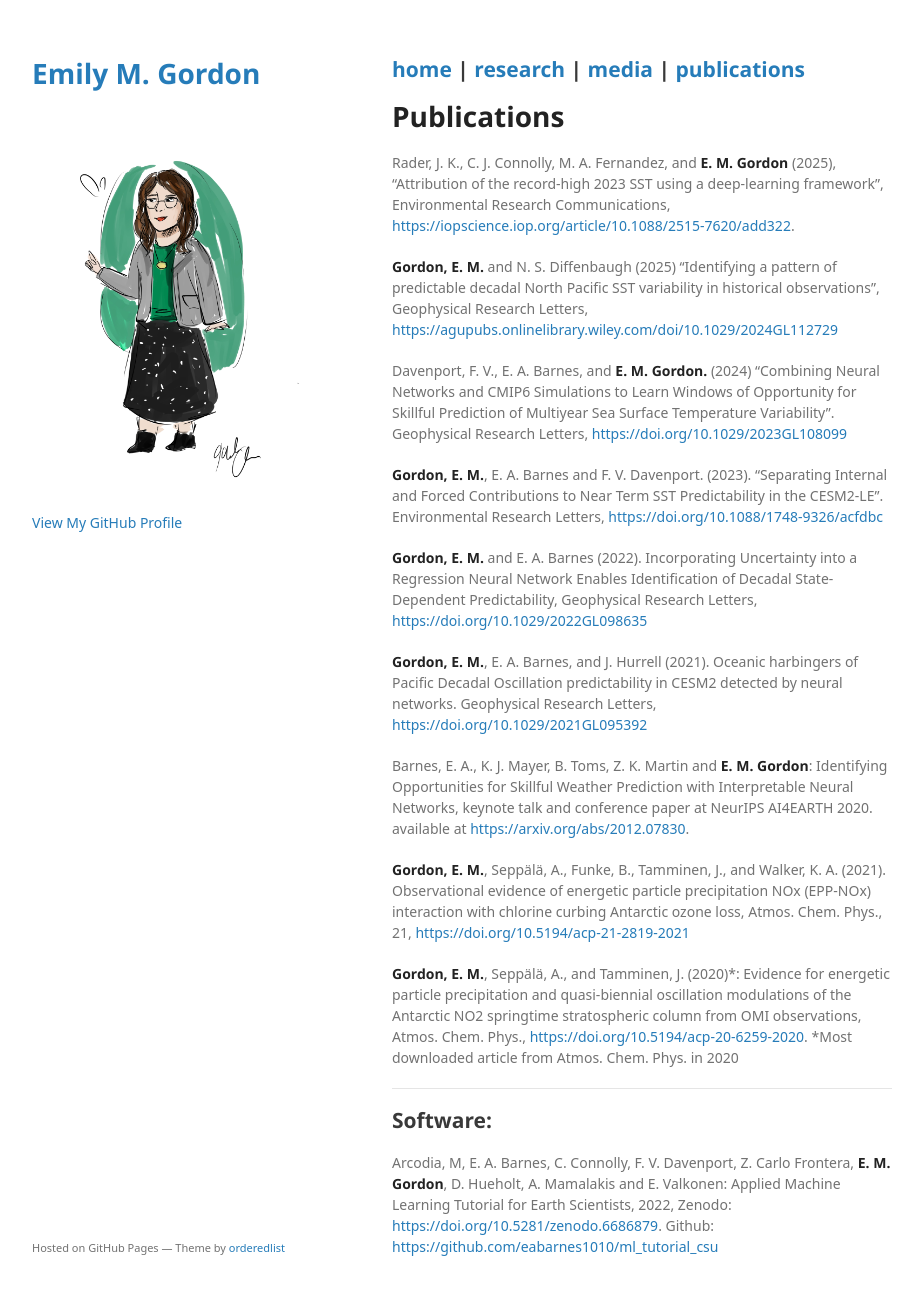
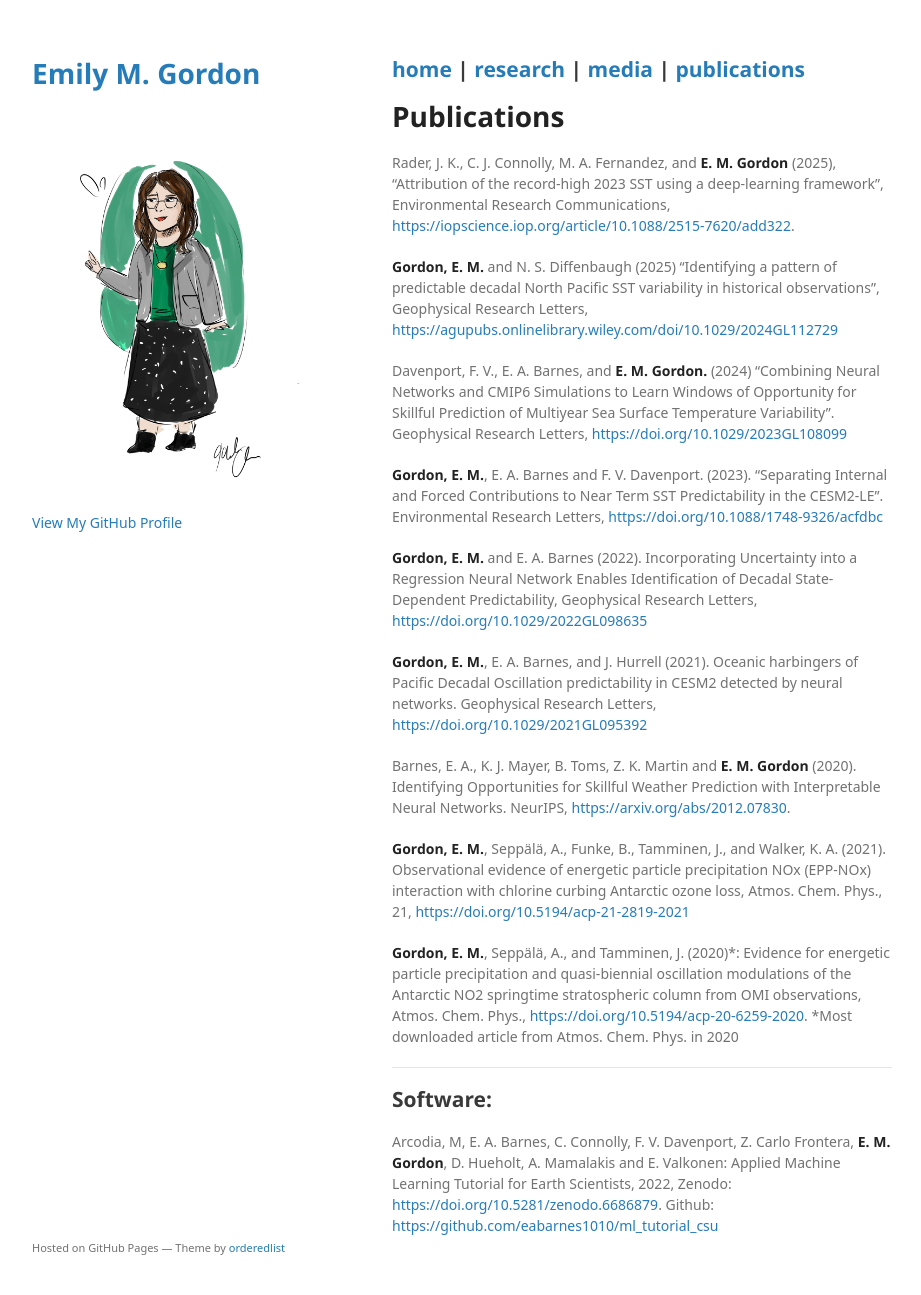
Before and after one commit to emily-gordy/emily-gordy.github.io, a Jekyll site: the page built from publications.md, in a window 1280 px wide and 1327 px high. Shown: the top 1295 px of the window, without its empty margins (178-1099 px from the left). Built offline with Jekyll 4.4.1, drawn with Linux system fonts in a browser that asks for light colours; some web fonts are replaced; a script that is not in the unit is left out; the repository's description, which GitHub fills in, is left out; our own code applies the rules of GitHub Pages for plain Markdown files.

Commit message:
Update publications.md

```diff
--- a/publications.md
+++ b/publications.md
@@ -19,7 +19,7 @@ Davenport, F. V., E. A. Barnes, and **E. M. Gordon.** (2024) "Combining Neural N
 
 **Gordon, E. M.**, E. A. Barnes, and J. Hurrell (2021). Oceanic harbingers of Pacific Decadal Oscillation predictability in CESM2 detected by neural networks. Geophysical Research Letters, [https://doi.org/10.1029/2021GL095392](https://doi.org/10.1029/2021GL095392)
 
-Barnes, E. A., K. J. Mayer, B. Toms, Z. K. Martin and **E. M. Gordon**: Identifying Opportunities for Skillful Weather Prediction with Interpretable Neural Networks, keynote talk and conference paper at NeurIPS AI4EARTH 2020. available at [https://arxiv.org/abs/2012.07830](https://arxiv.org/abs/2012.07830).
+Barnes, E. A., K. J. Mayer, B. Toms, Z. K. Martin and **E. M. Gordon** (2020). Identifying Opportunities for Skillful Weather Prediction with Interpretable Neural Networks. NeurIPS, [https://arxiv.org/abs/2012.07830](https://arxiv.org/abs/2012.07830).
 
 **Gordon, E. M.**, Seppälä, A., Funke, B., Tamminen, J., and Walker, K. A. (2021). Observational evidence of energetic particle precipitation NOx (EPP-NOx) interaction with chlorine curbing Antarctic ozone loss, Atmos. Chem. Phys., 21, [https://doi.org/10.5194/acp-21-2819-2021](https://doi.org/10.5194/acp-21-2819-2021)
 
```
